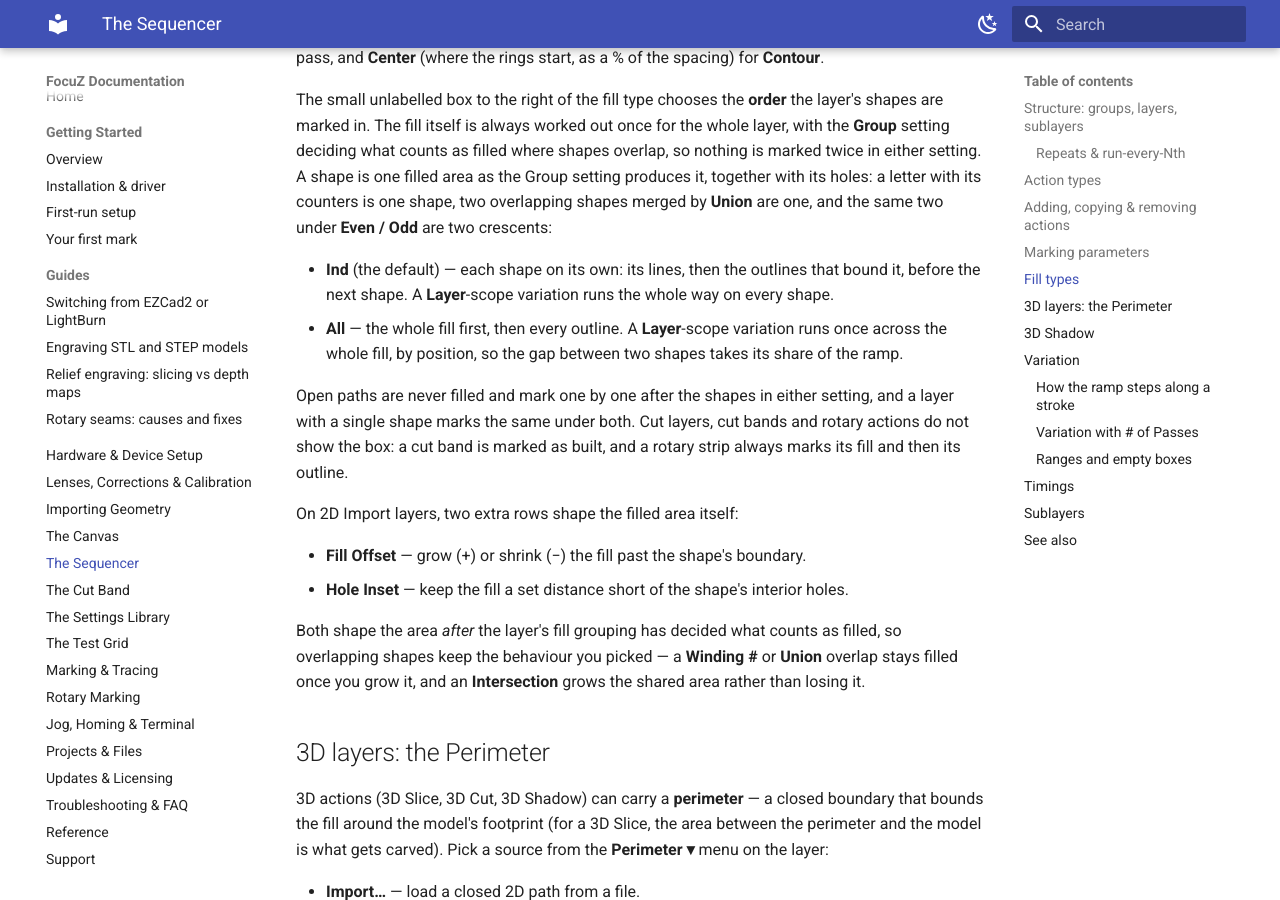
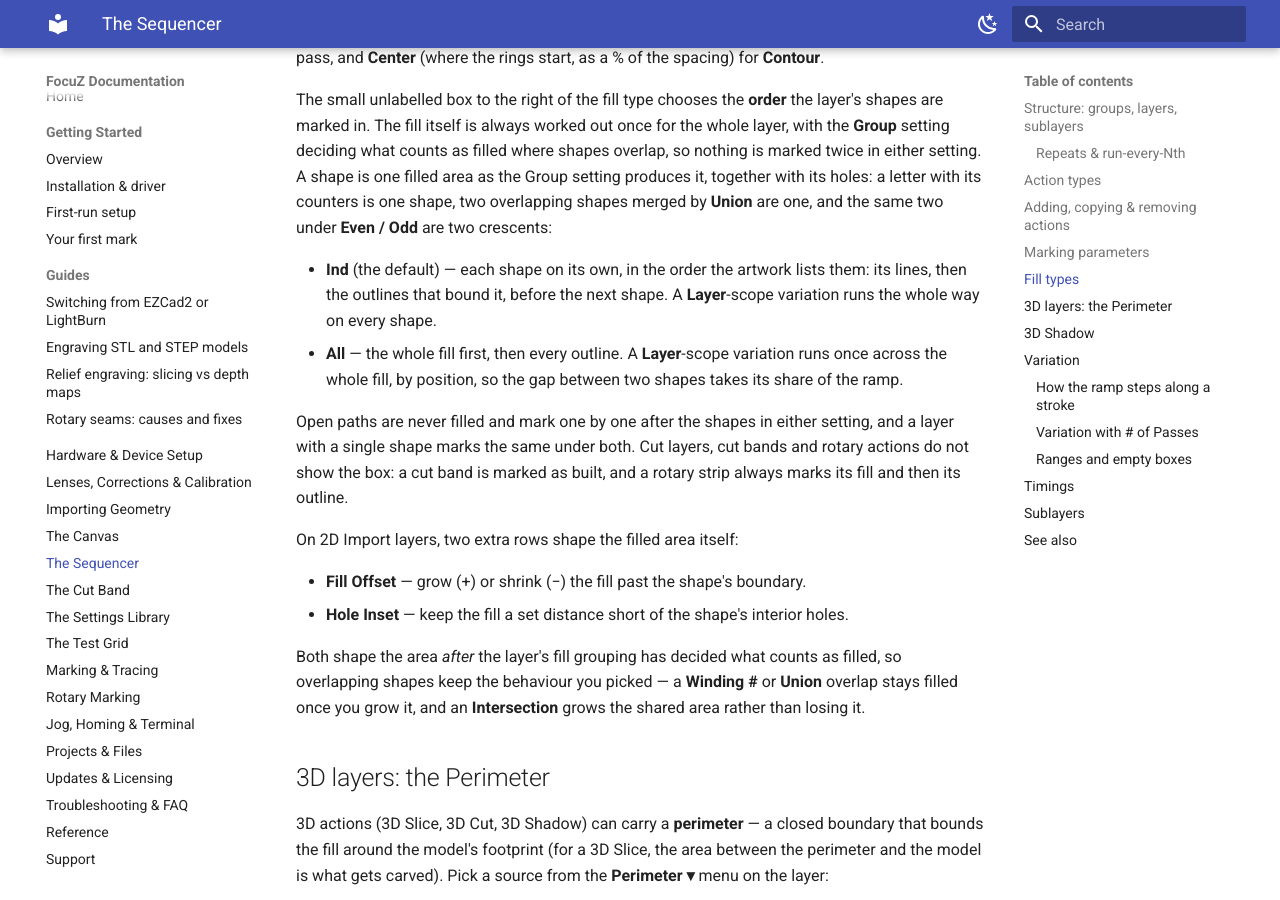
Before and after one commit to Lokahi-Shop/focuz-docs, an MkDocs documentation site: the page built from docs/sequencer.md, in a window 1280 px wide and 900 px high, scrolled down 5001 px. Built offline with MkDocs 1.6.1 and Material for MkDocs 9.7.7, drawn with Linux system fonts in a browser that asks for light colours.

Commit message:
Sequencer: Ind marks shapes in the artwork's order
Co-Authored-By: Claude Fable 5.1 <noreply@anthropic.com>

```diff
--- a/docs/sequencer.md
+++ b/docs/sequencer.md
@@ -182,8 +182,8 @@ as filled where shapes overlap, so nothing is marked twice in either setting. A
 Group setting produces it, together with its holes: a letter with its counters is one shape, two overlapping
 shapes merged by **Union** are one, and the same two under **Even / Odd** are two crescents:
 
-- **Ind** (the default) — each shape on its own: its lines, then the outlines that bound it, before the next
-  shape. A **Layer**-scope variation runs the whole way on every shape.
+- **Ind** (the default) — each shape on its own, in the order the artwork lists them: its lines, then the outlines
+  that bound it, before the next shape. A **Layer**-scope variation runs the whole way on every shape.
 - **All** — the whole fill first, then every outline. A **Layer**-scope variation runs once across the whole
   fill, by position, so the gap between two shapes takes its share of the ramp.
 
```
